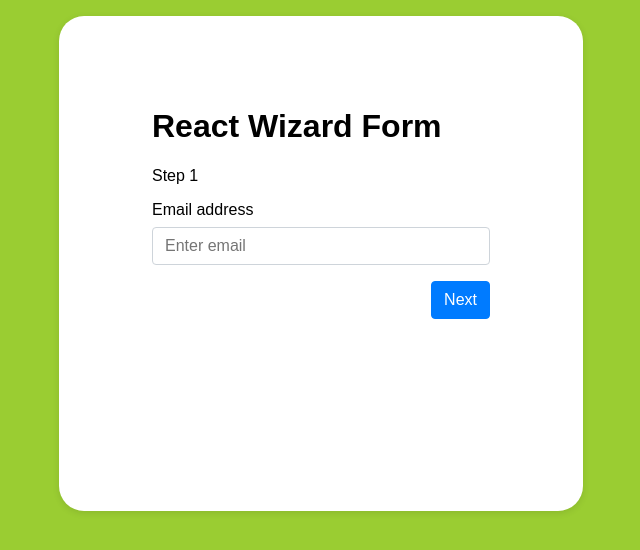
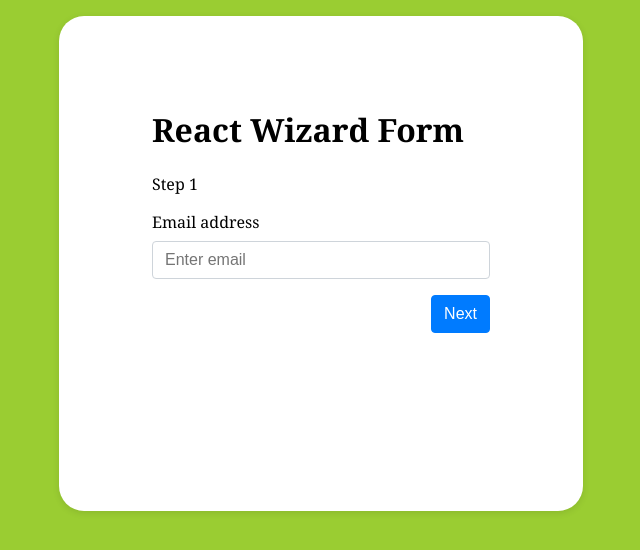
Before and after one commit to rickybee-cloud/wizard-form, a React (Vite) app: page / in a window 1280 px wide. Shown: the top 550 px of the page, without its empty margins (319-959 px from the left). Built offline with nearby package versions, Linux system fonts and the light colour scheme.

Commit message:
Change font to Georgia

```diff
--- a/src/index.css
+++ b/src/index.css
@@ -1,6 +1,6 @@
 body {
   margin: 1rem;
-  font-family: sans-serif;
+  font-family: Georgia, 'Times New Roman', Times, serif;
   background-color: yellowgreen;
 }
 
```
